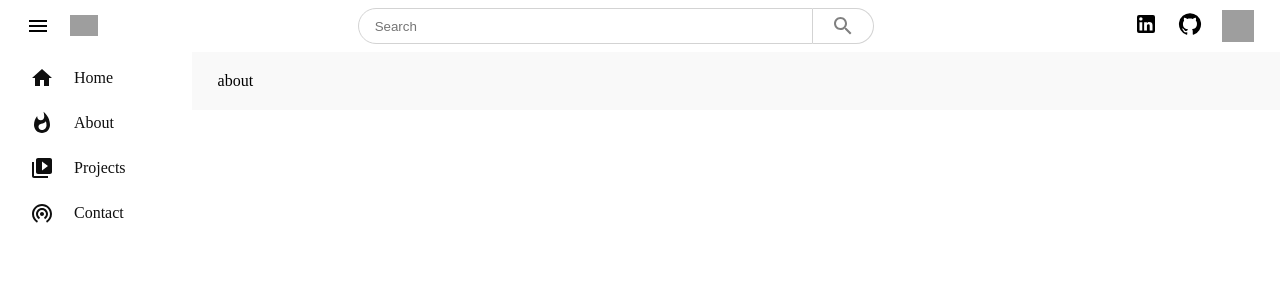
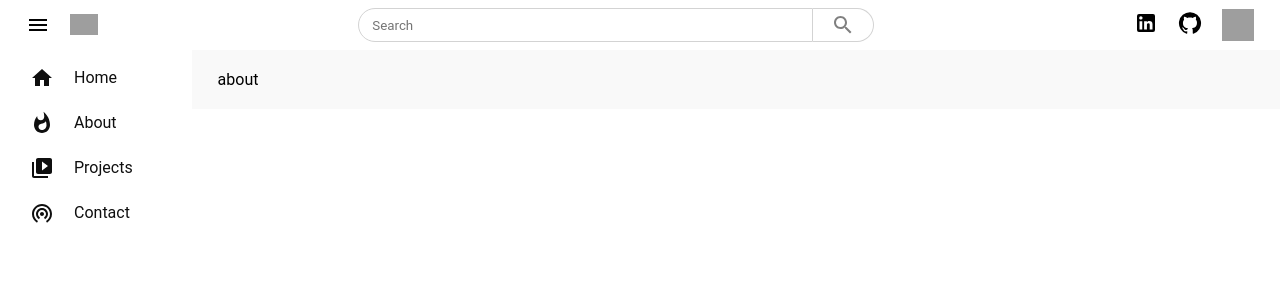
Before and after one commit to HGKim0914/dev-hgkim, a Next.js app: page /about in a window 1280 px wide. Shown: the top 300 px of the page. Built offline with nearby package versions, Linux system fonts and the light colour scheme; grey boxes are pictures that could not be loaded.

Commit message:
css adjustment

```diff
--- a/src/components/header.js
+++ b/src/components/header.js
@@ -99,7 +99,7 @@ export default function Header() {
                     color: grey;
                     border: 1px solid lightgray;
                     width: 60px;
-                    height: 34px;
+                    height: 32px;
                     cursor: pointer;
 
                     border-left: none;
--- a/src/components/sidebar.js
+++ b/src/components/sidebar.js
@@ -10,10 +10,10 @@ export default function Sidebar() {
         <>
             <div className="sidebar">
                 <div className="link-container">
-                    <SidebarMenu icon={<HomeIcon />} title="Home" />
-                    <SidebarMenu icon={<WhatshotIcon />} title="About" />
-                    <SidebarMenu icon={<VideoLibraryIcon />} title="Projects" />
-                    <SidebarMenu icon={<WifiTetheringIcon />} title="Contact" />
+                    <SidebarMenu icon={<HomeIcon />} title="Home" link="/" />
+                    <SidebarMenu icon={<WhatshotIcon />} title="About" link="/about" />
+                    <SidebarMenu icon={<VideoLibraryIcon />} title="Projects" link="/project" />
+                    <SidebarMenu icon={<WifiTetheringIcon />} title="Contact" link="/contact" />
                 </div>
                 <style jsx>{`
                     .sidebar {
--- a/src/components/sidebarMenu.js
+++ b/src/components/sidebarMenu.js
@@ -4,7 +4,7 @@ export default function SidebarMenu(props) {
     return (
         <>
             <div className="link-div">
-                <Link href="/" legacyBehavior>
+                <Link href={props.link} legacyBehavior>
                         <a>
                             <div className="circular-link">
                                 <span>{props.icon}</span>
--- a/src/components/video.js
+++ b/src/components/video.js
@@ -24,8 +24,8 @@ export default function Video() {
             </div>
             <style jsx>{`
                 .container {
-                    padding-top: 25px;
-                    margin-left: 5px;
+                    padding-top: 35px;
+                    margin-left: 10px;
                 }
                 .thumbnail {
                     width: 100%;
--- a/src/pages/_app.js
+++ b/src/pages/_app.js
@@ -1,4 +1,4 @@
-// import '@/styles/globals.css'
+import '@/styles/globals.css'
 
 import Layout from "@/components/layout";
 
--- a/src/pages/_document.js
+++ b/src/pages/_document.js
@@ -4,7 +4,7 @@ export default function Document() {
   return (
     <Html lang="en">
       <Head />
-      <body style={{margin: 0, padding: 0}}>
+      <body>
         <Main />
         <NextScript />
       </body>
--- a/src/styles/globals.css
+++ b/src/styles/globals.css
@@ -1,43 +1,8 @@
 :root {
   --max-width: 1100px;
   --border-radius: 12px;
-  --font-mono: ui-monospace, Menlo, Monaco, 'Cascadia Mono', 'Segoe UI Mono',
-    'Roboto Mono', 'Oxygen Mono', 'Ubuntu Monospace', 'Source Code Pro',
-    'Fira Mono', 'Droid Sans Mono', 'Courier New', monospace;
 
-  --foreground-rgb: 0, 0, 0;
-  --background-start-rgb: 214, 219, 220;
-  --background-end-rgb: 255, 255, 255;
-
-  --primary-glow: conic-gradient(
-    from 180deg at 50% 50%,
-    #16abff33 0deg,
-    #0885ff33 55deg,
-    #54d6ff33 120deg,
-    #0071ff33 160deg,
-    transparent 360deg
-  );
-  --secondary-glow: radial-gradient(
-    rgba(255, 255, 255, 1),
-    rgba(255, 255, 255, 0)
-  );
-
-  --tile-start-rgb: 239, 245, 249;
-  --tile-end-rgb: 228, 232, 233;
-  --tile-border: conic-gradient(
-    #00000080,
-    #00000040,
-    #00000030,
-    #00000020,
-    #00000010,
-    #00000010,
-    #00000080
-  );
-
-  --callout-rgb: 238, 240, 241;
-  --callout-border-rgb: 172, 175, 176;
-  --card-rgb: 180, 185, 188;
-  --card-border-rgb: 131, 134, 135;
+  --font: Roboto;
 }
 
 @media (prefers-color-scheme: dark) {
@@ -45,41 +10,17 @@
     --foreground-rgb: 255, 255, 255;
     --background-start-rgb: 0, 0, 0;
     --background-end-rgb: 0, 0, 0;
-
-    --primary-glow: radial-gradient(rgba(1, 65, 255, 0.4), rgba(1, 65, 255, 0));
-    --secondary-glow: linear-gradient(
-      to bottom right,
-      rgba(1, 65, 255, 0),
-      rgba(1, 65, 255, 0),
-      rgba(1, 65, 255, 0.3)
-    );
-
-    --tile-start-rgb: 2, 13, 46;
-    --tile-end-rgb: 2, 5, 19;
-    --tile-border: conic-gradient(
-      #ffffff80,
-      #ffffff40,
-      #ffffff30,
-      #ffffff20,
-      #ffffff10,
-      #ffffff10,
-      #ffffff80
-    );
-
-    --callout-rgb: 20, 20, 20;
-    --callout-border-rgb: 108, 108, 108;
-    --card-rgb: 100, 100, 100;
-    --card-border-rgb: 200, 200, 200;
   }
 }
 
 * {
-  box-sizing: border-box;
   padding: 0;
   margin: 0;
+
+  font-family: var(--font);
 }
 
-html,
+/* html,
 body {
   max-width: 100vw;
   overflow-x: hidden;
@@ -104,4 +45,4 @@ a {
   html {
     color-scheme: dark;
   }
-}
+} */
```
